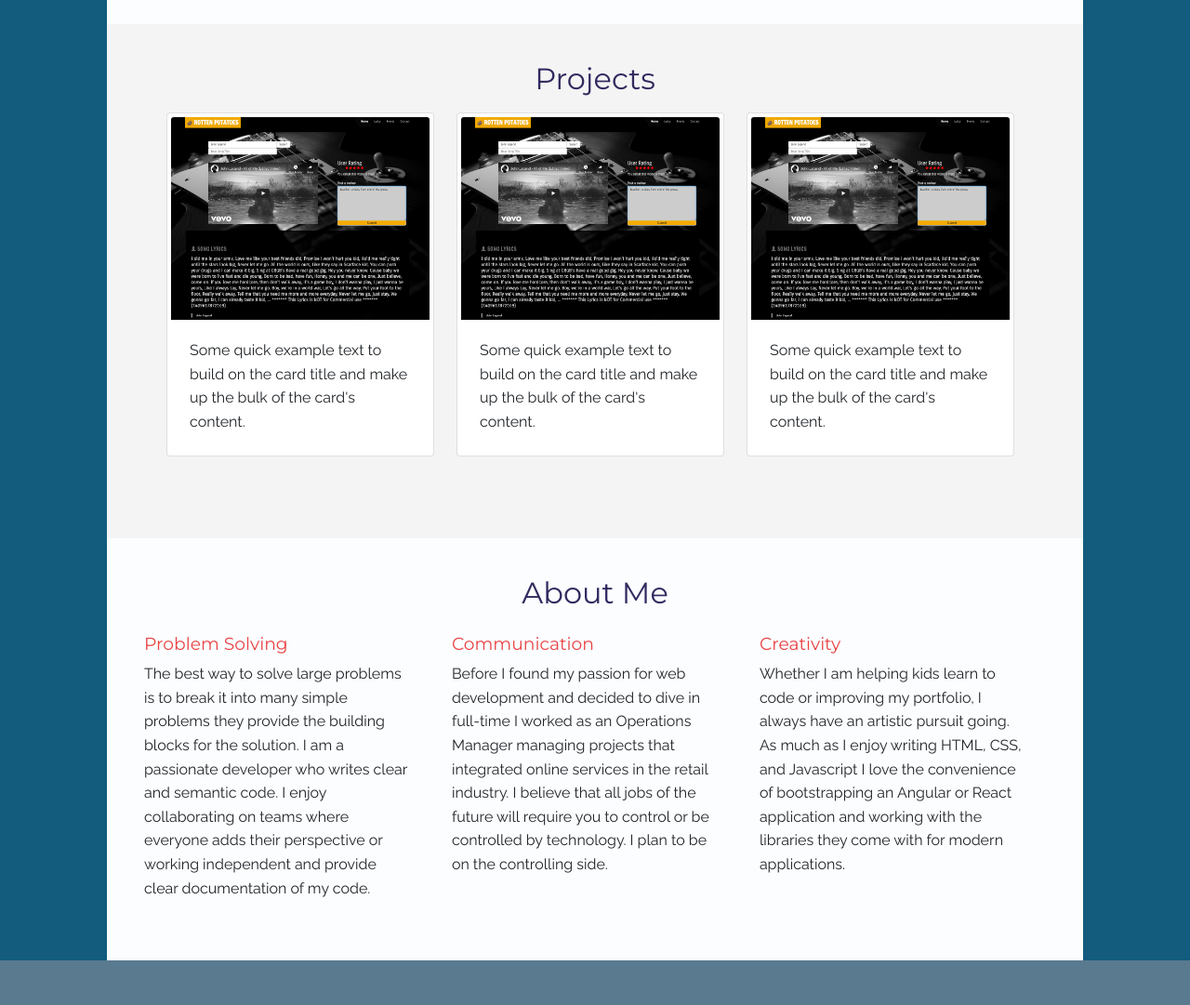
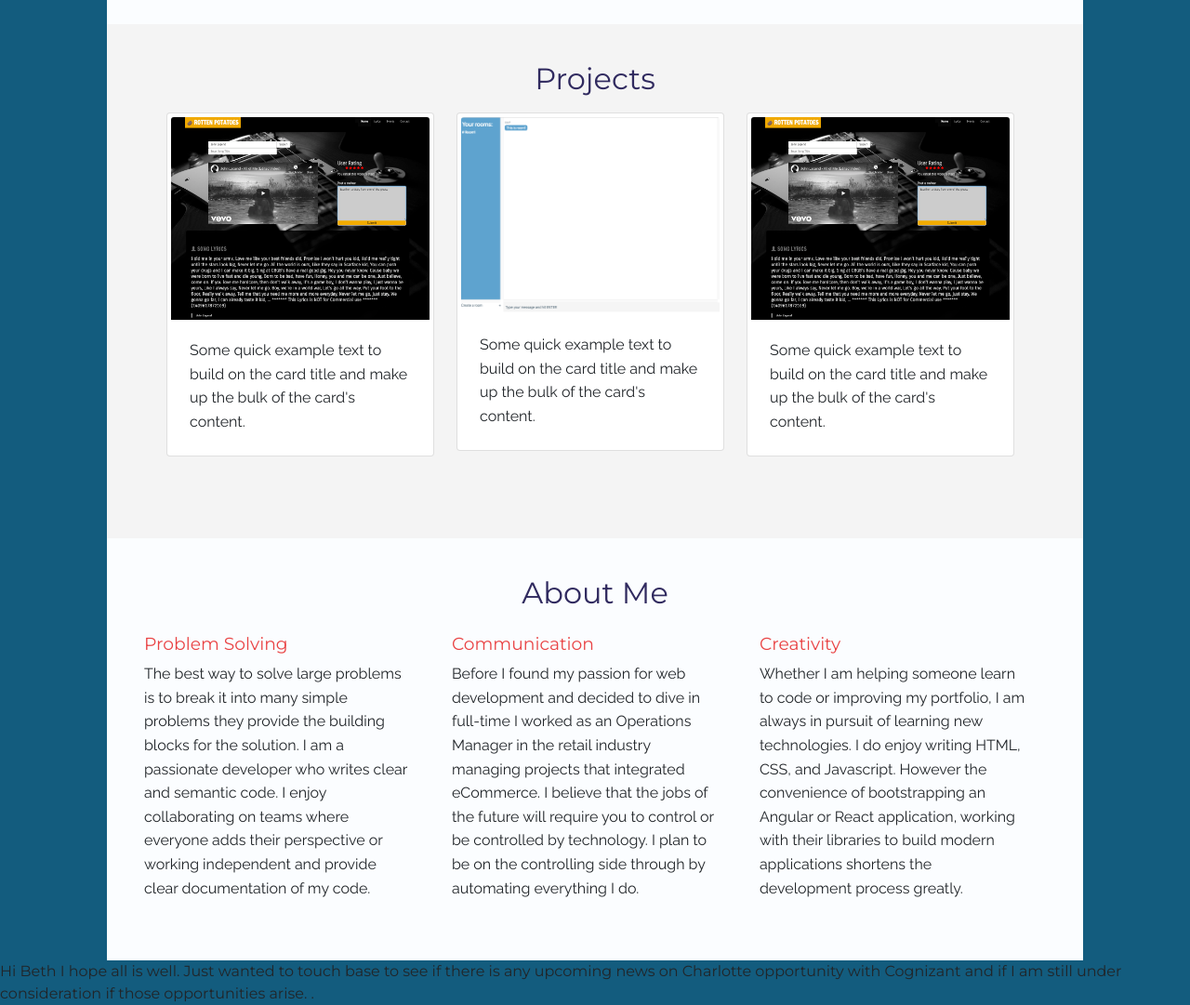
Before and after one commit to ajtalford/portfolio, a website: page index.html in a window 1280 px wide. Shown: the part 720-1801 px from the top of the page at 93% size. Before the commit the page ends 1753 px from the top, so only its background shows below. Drawn offline with nearby package versions, Linux system fonts and the light colour scheme.

Commit message:
Add links and image

```diff
--- a/index.html
+++ b/index.html
@@ -11,7 +11,7 @@
     <!-- Place favicon.ico in the root directory -->
     <!-- bootstrap 4 -->
     <link rel="stylesheet" href="https://maxcdn.bootstrapcdn.com/bootstrap/4.0.0/css/bootstrap.min.css" integrity="sha384-Gn5384xqQ1aoWXA+058RXPxPg6fy4IWvTNh0E263XmFcJlSAwiGgFAW/dAiS6JXm" crossorigin="anonymous">
-    <link rel="stylesheet" href="/assets/styles/style.css">
+    <link rel="stylesheet" href="assets/styles/style.css">
     <link href="https://fonts.googleapis.com/css?family=Montserrat|Raleway" rel="stylesheet">
 </head>
 
@@ -44,10 +44,6 @@
         <!-- Skills Section -->
         <section class="skills">
             <h2 class="skill-section mb-3">Skills</h2>
-
-            <!-- <h4>Javascript (ES2017)</h4>
-            <h4>React</h4>
-            <h4>Express</h4> -->
             <ul class="float-left col-2 list-unstyled ml-5">
             <li>Javascript (ES2017)</li>
             <li>React</li>
@@ -68,30 +64,26 @@
             <li>React</li>
             <li>Express</li>
         </ul>
-            <!-- <h4>HTML</h4>
-            <h4>CSS</h4>
-            <h4>Sass</h4> -->
 
-            <!-- <h4>Linux</h4>
-            <h4>MySQL</h4> -->
             </section>
     <section>
         <div>
                 <h2 class="skill-section mb-3">Projects</h2>
             <div class="card ml-4 p-1 float-left" style="width: 18rem;">
-                <img class="card-img-top" src="/assets/images/rotten.png" alt="Card image cap">
+                <img class="card-img-top" src="assets/images/rotten.png" alt="Card image cap">
                 <div class="card-body">
                   <p class="card-text">Some quick example text to build on the card title and make up the bulk of the card's content.</p>
                 </div>
               </div>
               <div class="card p-1 float-left ml-4" style="width: 18rem;">
-                <img class="card-img-top" src="/assets/images/rotten.png" alt="Card image cap">
+                <a href="https://ajtalford.github.io/ReactChat/">
+                <img class="card-img-top" src="assets/images/chat.png" alt="Card image cap"></a>
                 <div class="card-body">
                   <p class="card-text">Some quick example text to build on the card title and make up the bulk of the card's content.</p>
                 </div>
               </div>
               <div class="card mb-5 p-1 ml-4 float-left" style="width: 18rem;">
-                <img class="card-img-top" src="/assets/images/rotten.png" alt="Card image cap">
+                    <a href="https://ajtalford.github.io/RottenPotatoes/"><img class="card-img-top" src="assets/images/rotten.png" alt="Card image cap"></a>
                 <div class="card-body">
                   <p class="card-text">Some quick example text to build on the card title and make up the bulk of the card's content.</p>
                 </div>
@@ -114,14 +106,14 @@
                 <div class="about-statement">
                     <h3>Communication</h3>
                     <p>
-                        Before I found my passion for web development and decided to dive in full-time I worked as an Operations Manager managing projects that integrated online services in the retail industry. I believe that all jobs of the future will require you to control or be controlled by technology. I plan to be on the controlling side.
+                        Before I found my passion for web development and decided to dive in full-time I worked as an Operations Manager in the retail industry managing projects that integrated eCommerce. I believe that the jobs of the future will require you to control or be controlled by technology. I plan to be on the controlling side through by automating everything I do.
                     </p>
                 </div>
 
                 <div class="about-statement">
                     <h3>Creativity</h3>
                     <p>
-                        Whether I am helping kids learn to code or improving my portfolio, I always have an artistic pursuit going. As much as I enjoy writing HTML, CSS, and Javascript I love the convenience of bootstrapping an Angular or React application and working with the libraries they come with for modern applications.
+                        Whether I am helping someone learn to code or improving my portfolio, I am always in pursuit of learning new technologies. I do enjoy writing HTML, CSS, and Javascript. However the convenience of bootstrapping an Angular or React application, working with their libraries to build modern applications shortens the development process greatly.
                     </p>
                 </div>
 
@@ -129,14 +121,14 @@
 
 
     </div>
-
+Hi Beth I hope all is well. Just wanted to touch base to see if there is any upcoming news on Charlotte opportunity with Cognizant and if I am still under consideration if those opportunities arise. .
 
     <script src="https://code.jquery.com/jquery-1.12.0.min.js"></script>
     <script>
         window.jQuery || document.write('<script src="js/vendor/jquery-1.12.0.min.js"><\/script>')
     </script>
-    <script src="/assets/scripts/plugins.js"></script>
-    <script src="/assets/scripts/main.js"></script>
+    <script src="assets/scripts/plugins.js"></script>
+    <script src="assets/scripts/main.js"></script>
 
     <!-- Google Analytics: change UA-XXXXX-X to be your site's ID. -->
     <script>
@@ -161,5 +153,4 @@
 <script src="https://maxcdn.bootstrapcdn.com/bootstrap/4.0.0/js/bootstrap.min.js" integrity="sha384-JZR6Spejh4U02d8jOt6vLEHfe/JQGiRRSQQxSfFWpi1MquVdAyjUar5+76PVCmYl" crossorigin="anonymous"></script>
 
 </body>
-
 </html>
```
Also changed, not shown: deploy/index.html (+1 -1 lines), assets/images/chat.png (added).
